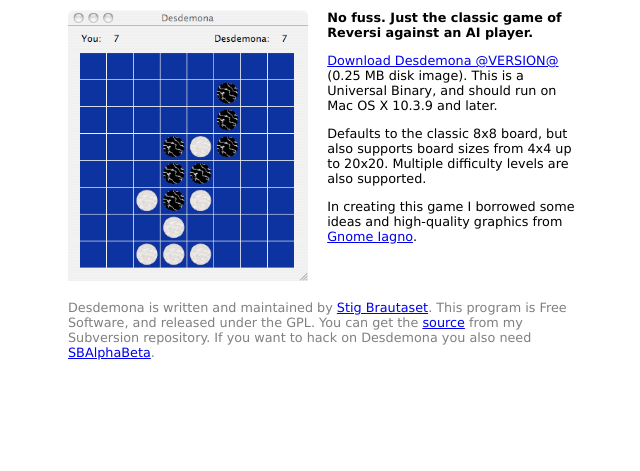
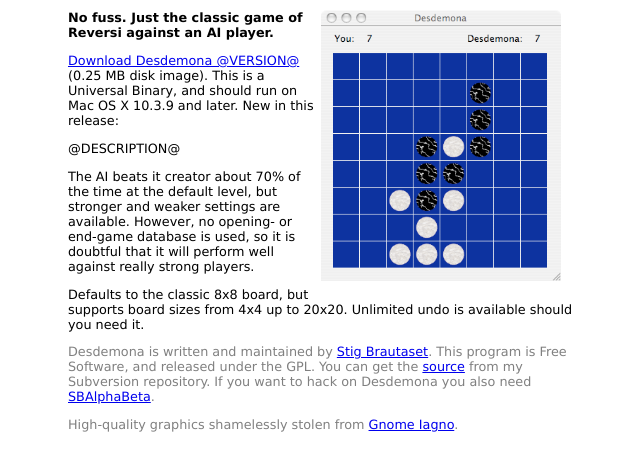
Before and after one commit to stig/Desdemona, a plain HTML site: page Site/index.html in a window 1280 px wide. Shown: the part 53-524 px from the top of the page, without its empty margins (316-956 px from the left). Drawn offline with Linux system fonts and the light colour scheme.

Commit message:
update site

```diff
--- a/Site/index.html
+++ b/Site/index.html
@@ -3,24 +3,7 @@
 <html>
 <head>
     <title>Desdemona - Reversi for Mac OS X</title>
-    <style type="text/css">
-    body {  width: 40em;
-            margin: 2em;
-            margin-left: auto;
-            margin-right: auto;
-            font-size: 0.8em;
-            font-family: Verdana, Arial, sans-serif;
-    }
-    img {   float: left;
-            margin-right: 1.5em;
-            margin-bottom: 1.5em;
-            width: 18.75em; /* 18.75 * 2 + 1.5 = 40 */
-    }
-    h1 { color: #921; text-align: center; font-size: 1.6em; }
-    a:hover { background:#888; }
-    .blurb { font-weight: bold; }
-    .meta { color: grey; clear: both }
-    </style>
+    <link rel="stylesheet" href="style.css" type="text/css" media="screen" />
 </head>
 
 <body>
@@ -35,15 +18,17 @@
 
     <p><a href="@URL@">Download Desdemona @VERSION@</a> (0.25&nbsp;MB
     disk image). This is a Universal Binary, and should run on Mac OS X
-    10.3.9 and later. </p>
+    10.3.9 and later. New in this release:</p>
 
-    <p>Defaults to the classic 8x8 board, but also supports board sizes
-    from 4x4 up to 20x20. Multiple difficulty levels are also supported.
-    </p>
+    @DESCRIPTION@
 
-    <p>In creating this game I borrowed some ideas and high-quality
-    graphics from <a href="http://live.gnome.org/Iagno">Gnome Iagno</a>.
-    </p>
+    <p>The AI beats it creator about 70% of the time at the default
+    level, but stronger and weaker settings are available. However, no
+    opening- or end-game database is used, so it is doubtful that it
+    will perform well against really strong players.</p>
+
+    <p>Defaults to the classic 8x8 board, but supports board sizes from
+    4x4 up to 20x20. Unlimited undo is available should you need it. </p>
 
     <div class="meta">
 
@@ -55,6 +40,9 @@
     need <a href="http://code.brautaset.org/SBAlphaBeta/">
     SBAlphaBeta</a>.</p>
 
+    <p>High-quality graphics shamelessly stolen from <a
+    href="http://live.gnome.org/Iagno">Gnome Iagno</a>. </p>
+
     </div>
 
 </body>
--- /dev/null
+++ b/Site/style.css
@@ -0,0 +1,16 @@
+body {  width: 40em;
+        margin: 2em;
+        margin-left: auto;
+        margin-right: auto;
+        font-size: 0.8em;
+        font-family: Verdana, Arial, sans-serif;
+}
+img {   float: right;
+        margin-right: 1.5em;
+        margin-bottom: 1.5em;
+        width: 18.75em; /* 18.75 * 2 + 1.5 = 40 */
+}
+h1 { color: #921; text-align: center; font-size: 1.6em; }
+a:hover { background:#888; }
+.blurb { font-weight: bold; }
+.meta { color: grey; clear: both }
```
Also changed, not shown: Site/appcast.xml (+5 -4 lines), 1 other file.
